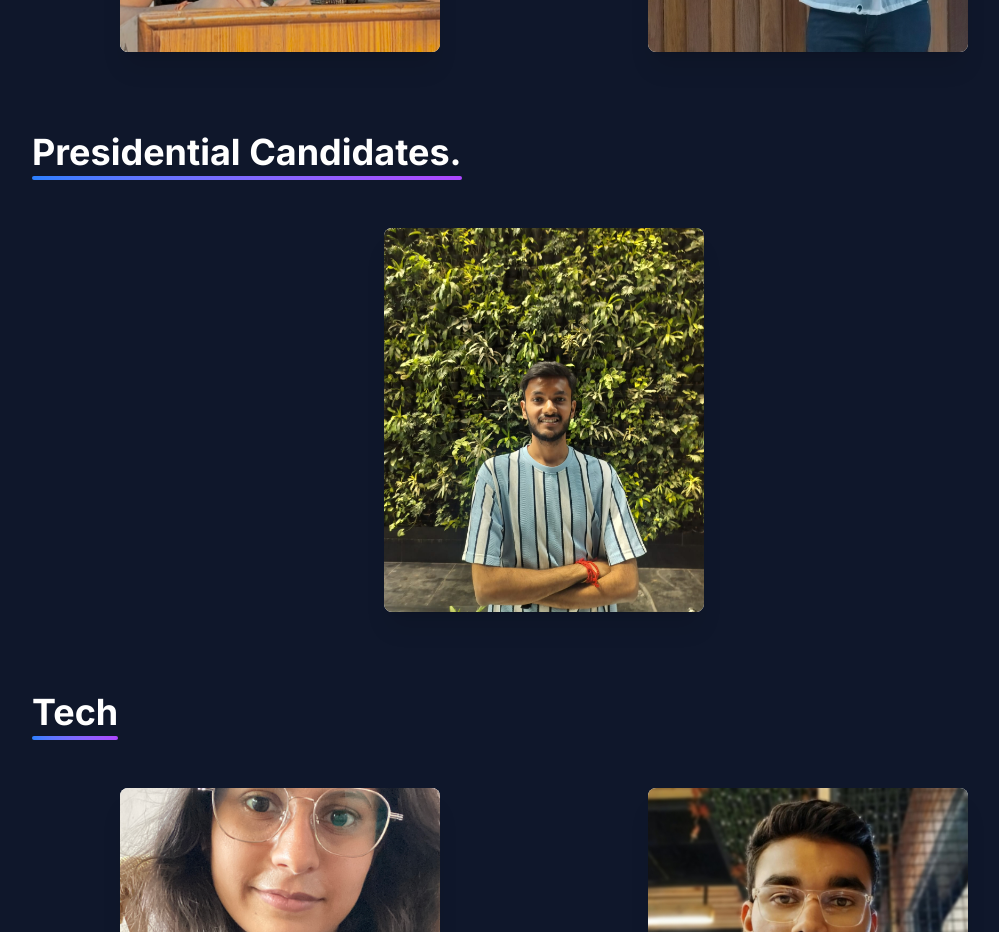
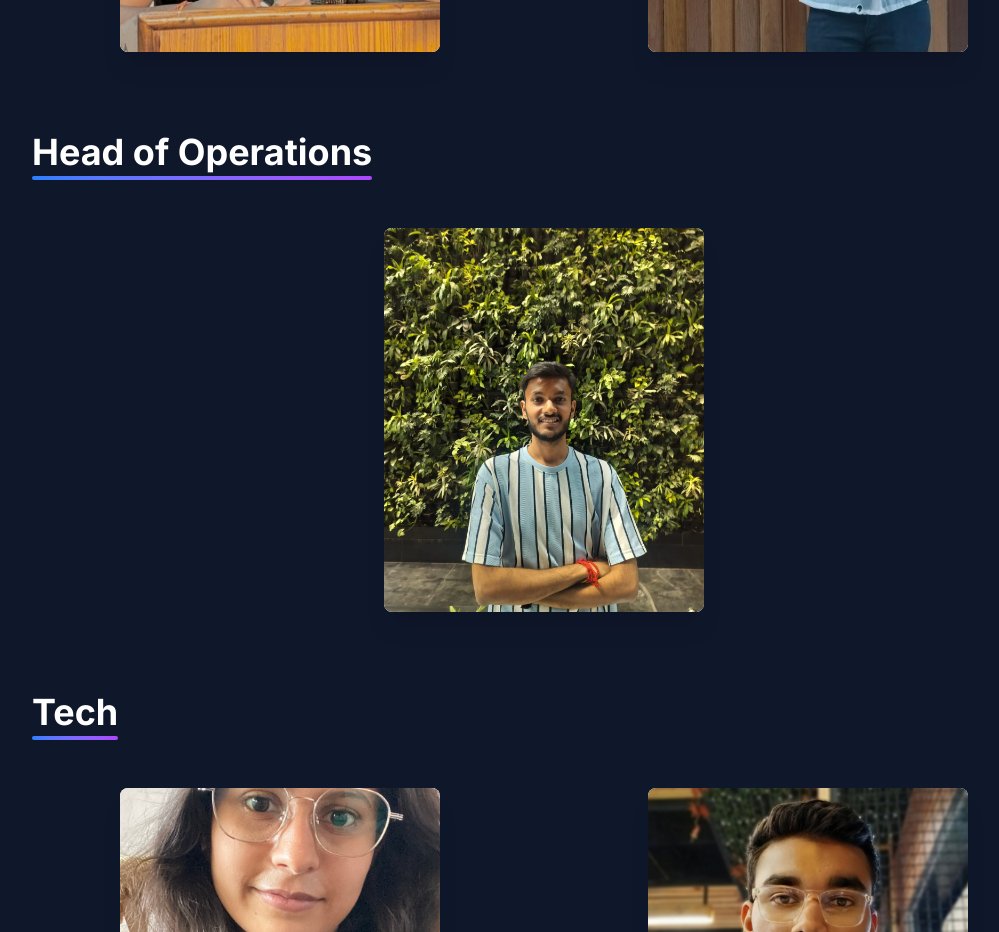
Before and after one commit to mlsa-miet/mlsamiet-zone, a Next.js app: page /team in a window 1280 px wide. Shown: the part 1100-2032 px from the top of the page, without its empty margins (96-1095 px from the left). Built offline with nearby package versions, Linux system fonts and the light colour scheme; no server answers.

Commit message:
Head of ops

```diff
--- a/app/team/page.tsx
+++ b/app/team/page.tsx
@@ -89,7 +89,7 @@ const teamData = {
         { name: 'Pranav Bansal', role: 'Lead', imageUrl: "/team/Pranav.jpg" , linkedinUrl: 'https://www.linkedin.com/in/pranav-bansal-0b91412aa?utm_source=share&utm_campaign=share_via&utm_content=profile&utm_medium=android_app'},
         { name: 'Avni Gupta', role: 'Lead', imageUrl: '/team/Avni.jpg' , linkedinUrl:'https://www.linkedin.com/in/avni-gupta-186366281?utm_source=share&utm_campaign=share_via&utm_content=profile&utm_medium=android_app'},
     ],
-    'Presidential Candidates.': [
+    'Head of Operations': [
         { name: 'Kushagra Sharma', role: 'Head of Operations', imageUrl: '/team/Kushagra.jpg', linkedinUrl: 'https://www.linkedin.com/in/kushagra-sharma-6b2347245?utm_source=share&utm_campaign=share_via&utm_content=profile&utm_medium=android_app'},
     ],
     'Tech': [
```
